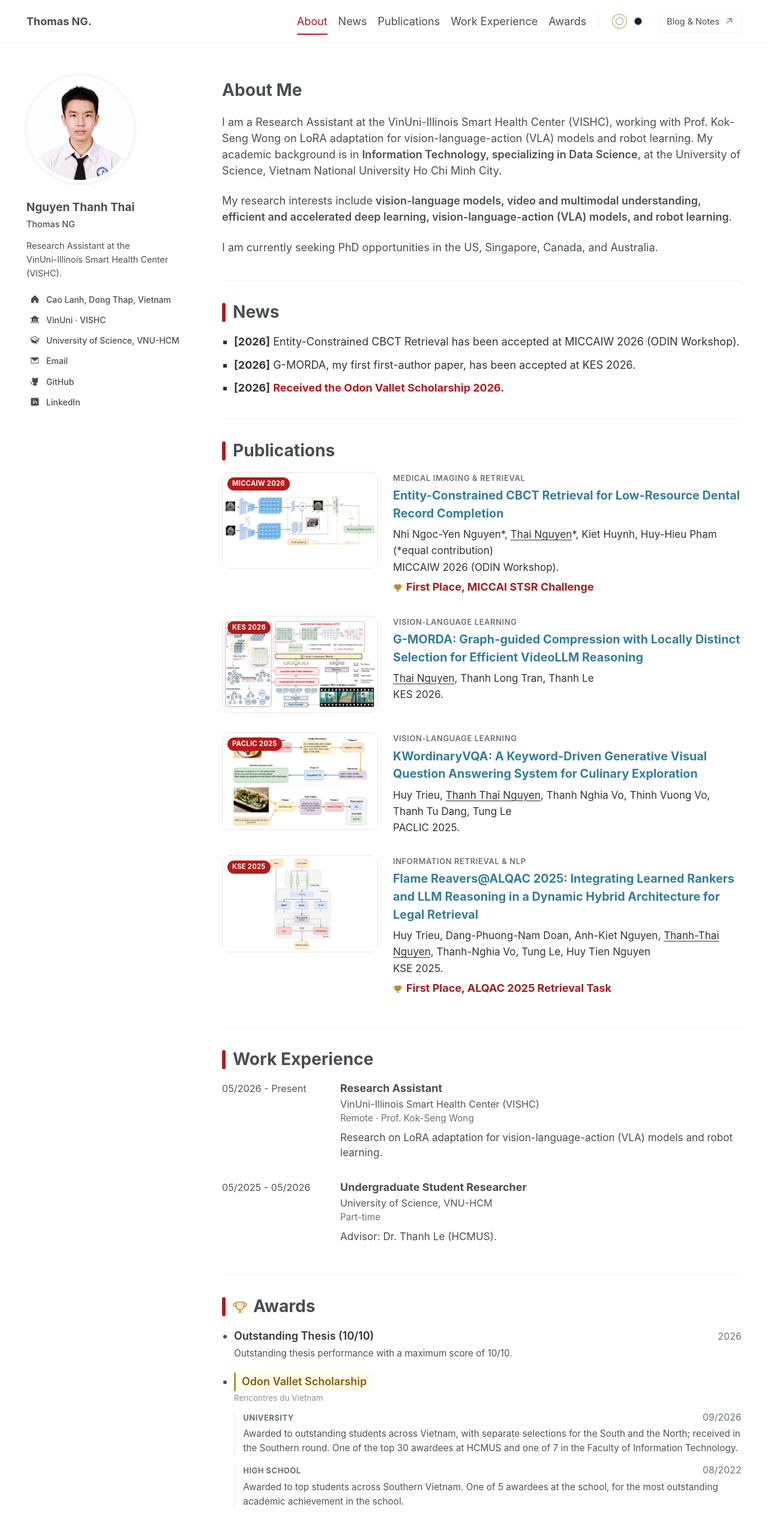
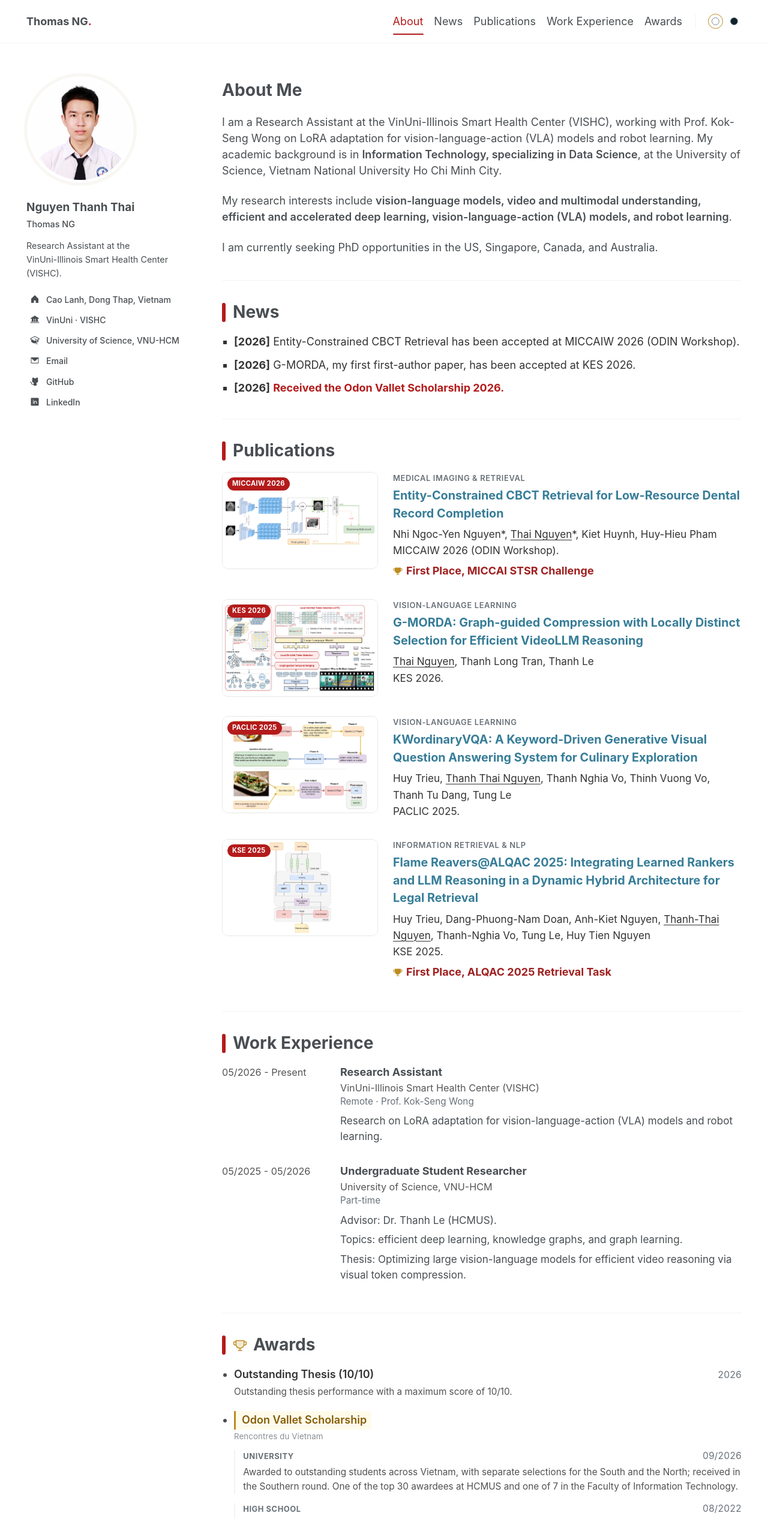
Before and after one commit to Banhmikepthit0105/Banhmikepthit0105.github.io, a React (Vite) app: page / in a window 1280 px wide. Shown: the top 2533 px of the page at 60% size. Built offline with nearby package versions, Linux system fonts and the light colour scheme.

Commit message:
Update profile content: education, awards, research, hide blog button

```diff
--- a/src/App.jsx
+++ b/src/App.jsx
@@ -7,6 +7,8 @@ import { DynamicBackground } from './Motion';
 
 const sections = [['About', 'about'], ['News', 'news'], ['Publications', 'publications'], ['Work Experience', 'experience'], ['Awards', 'awards']];
 const journalUrl = '/?view=journal';
+// Set to true to show the Blog & Notes button on the profile again (the journal itself stays reachable at /?view=journal).
+const SHOW_BLOG_BUTTON = false;
 const entries = postGroups;
 const external = { target: '_blank', rel: 'noopener noreferrer' };
 
@@ -37,7 +39,7 @@ function Profile() {
       <section id="about"><h1>About Me</h1><p>I am a Research Assistant at the <span className="nowrap">VinUni-Illinois Smart Health Center</span> (VISHC), working with Prof. Kok-Seng Wong on LoRA adaptation for vision-language-action (VLA) models and robot learning. My academic background is in <strong>Information Technology, specializing in Data Science</strong>, at the University of Science, Vietnam National University Ho Chi Minh City.</p><p>My research interests include <strong>vision-language models, video and multimodal understanding, efficient and accelerated deep learning, vision-language-action (VLA) models, and robot learning</strong>.</p><p>I am currently seeking PhD opportunities in the US, Singapore, Canada, and Australia.</p></section>
       <section id="news"><h2>News</h2>{profile.news.length ? <ul className="news-list">{profile.news.map((n,i) => <li key={i}><time>[{n.date}]</time> {n.url ? <a href={n.url} {...external}>{n.text}</a> : <span className={n.highlight ? "news-highlight" : undefined}>{n.text}</span>}</li>)}</ul> : <Empty>No updates to share just yet.</Empty>}</section>
       <section id="publications"><h2>Publications</h2><ul className="papers">{profile.publications.map(p=><li key={p.title} className="paper-card"><PaperThumb paper={p}/><div className="paper-body">{p.topic && <p className="paper-topic">{p.topic}</p>}{p.url ? <a className="paper-title-link" href={p.url} {...external}>{p.title}</a> : <span className="paper-title">{p.title}</span>}{p.authors && <p className="paper-authors"><Authors text={p.authors}/></p>}<p className="paper-venue">{p.venue}</p>{p.distinction && <p className="paper-distinction"><Trophy size={16} weight="fill" aria-hidden="true"/> {p.distinction}</p>}</div></li>)}</ul></section>
-      <section id="experience"><h2>Work Experience</h2>{profile.experience.length ? profile.experience.map(e=><article className="work-row" key={e.role+e.organization}>{e.period && <time>{e.period}</time>}<div><h3>{e.role}</h3><p>{e.organization}</p>{e.arrangement && <p className="work-arrangement">{e.arrangement}</p>}{e.description && <p>{e.description}</p>}</div></article>) : <Empty>Professional experience will be added here.</Empty>}</section>
+      <section id="experience"><h2>Work Experience</h2>{profile.experience.length ? profile.experience.map(e=><article className="work-row" key={e.role+e.organization}>{e.period && <time>{e.period}</time>}<div><h3>{e.role}</h3><p>{e.organization}</p>{e.arrangement && <p className="work-arrangement">{e.arrangement}</p>}{[].concat(e.description || []).map(line=><p key={line}>{line}</p>)}</div></article>) : <Empty>Professional experience will be added here.</Empty>}</section>
       <section id="awards"><h2><Trophy size={24} weight="duotone" aria-hidden="true"/> Awards</h2>{profile.awards.length ? <ul className="awards-list">{profile.awards.map(a=><li key={a.title} className={a.featured ? "featured-award" : undefined}><div className="award-head"><strong className="award-name">{a.url ? <a href={a.url} {...external}>{a.title}</a> : a.title}</strong>{a.date && <time className="award-date">{a.date}</time>}</div>{a.issuer && <p className="award-issuer">{a.issuer}</p>}{a.rounds ? <ol className="award-rounds">{a.rounds.map(r=><li key={r.date}><div className="award-head"><span className="round-stage">{r.stage}</span><time className="award-date">{r.date}</time></div><p className="award-description">{r.description}</p></li>)}</ol> : <p className="award-description">{a.description}</p>}</li>)}</ul> : <Empty>Awards and recognitions will be added here.</Empty>}</section>
       <section id="cv"><h2>Education</h2>{profile.education.map(e=><article className="education-row" key={e.institution}><time>{e.period}</time><h3>{e.institution}</h3>{e.note && <p className="education-note">{e.note}</p>}<p>{e.degree}</p>{e.details.length>0 && <ul>{e.details.map(detail=><li key={detail}>{detail}</li>)}</ul>}</article>)}</section>
       <section id="projects"><h2>Selected Projects</h2><ul className="papers projects">{profile.projects.map(p=><li className="paper-card" key={p.role}><PaperThumb paper={p} icon={projectIcons[p.icon]}/><div className="paper-body"><p className="paper-topic">{p.organization}</p>{p.url ? <a className="paper-title-link" href={p.url} {...external}>{p.role}</a> : <span className="paper-title">{p.role}</span>}<p className="project-meta">{p.period}</p><p className="project-description">{p.description}</p></div></li>)}</ul></section>
@@ -129,5 +131,5 @@ export function App() {
   useEffect(()=>{document.documentElement.dataset.theme=theme;try{localStorage.setItem('thomas-theme',theme);}catch{} document.querySelector('meta[name="theme-color"]')?.setAttribute('content',theme==='mono'?'#ffffff':'#07131b');},[theme]);
   useEffect(()=>{const sync=e=>{if(e.key==='thomas-theme'&&['mono','dark'].includes(e.newValue))setTheme(e.newValue);};window.addEventListener('storage',sync);return()=>window.removeEventListener('storage',sync);},[]);
   useEffect(()=>{if(journal)return;const update=()=>{let current='about';for(const [,id] of sections){if(document.getElementById(id)?.getBoundingClientRect().top<=150)current=id;}setActive(current);};window.addEventListener('scroll',update,{passive:true});update();return()=>window.removeEventListener('scroll',update);},[journal]);
-  return <><a className="skip-link" href="#main-content">Skip to content</a>{!journal && theme==='dark' && <DynamicBackground theme={theme}/>}<header className="site-header"><nav className="nav-shell" aria-label="Main navigation"><a className="brand" href="/">Thomas NG<span className="brand-dot">.</span></a><button className="mobile-menu" aria-label="Toggle navigation" aria-expanded={open} onClick={()=>setOpen(!open)}>{open?<X/>:<List/>}</button><div ref={navRef} onMouseLeave={()=>setHovered(null)} onBlur={event=>{if(!event.currentTarget.contains(event.relatedTarget))setHovered(null);}} className={`nav-links ${open?'is-open':''}`}>{journal ? <><a href="/">Research profile</a><a href={journalUrl} className="is-active">Blog & Notes</a></> : sections.map(([label,id])=><a key={id} href={`#${id}`} aria-current={active===id?'location':undefined} className={active===id?'is-active':''} onMouseEnter={()=>setHovered(`#${id}`)} onFocus={()=>setHovered(`#${id}`)} onClick={event=>navigateSection(event,id)}>{label}</a>)}<span className="nav-indicator" style={marker} aria-hidden="true"/></div><ThemePicker theme={theme} setTheme={setTheme}/>{!journal && <a className="header-blog-button" href={journalUrl} {...external}>Blog & Notes <ArrowUpRight size={16} aria-hidden="true"/></a>}</nav></header><main id="main-content">{journal?<Journal/>:<Profile/>}</main></>;
+  return <><a className="skip-link" href="#main-content">Skip to content</a>{!journal && theme==='dark' && <DynamicBackground theme={theme}/>}<header className="site-header"><nav className="nav-shell" aria-label="Main navigation"><a className="brand" href="/">Thomas NG<span className="brand-dot">.</span></a><button className="mobile-menu" aria-label="Toggle navigation" aria-expanded={open} onClick={()=>setOpen(!open)}>{open?<X/>:<List/>}</button><div ref={navRef} onMouseLeave={()=>setHovered(null)} onBlur={event=>{if(!event.currentTarget.contains(event.relatedTarget))setHovered(null);}} className={`nav-links ${open?'is-open':''}`}>{journal ? <><a href="/">Research profile</a><a href={journalUrl} className="is-active">Blog & Notes</a></> : sections.map(([label,id])=><a key={id} href={`#${id}`} aria-current={active===id?'location':undefined} className={active===id?'is-active':''} onMouseEnter={()=>setHovered(`#${id}`)} onFocus={()=>setHovered(`#${id}`)} onClick={event=>navigateSection(event,id)}>{label}</a>)}<span className="nav-indicator" style={marker} aria-hidden="true"/></div><ThemePicker theme={theme} setTheme={setTheme}/>{!journal && SHOW_BLOG_BUTTON && <a className="header-blog-button" href={journalUrl} {...external}>Blog & Notes <ArrowUpRight size={16} aria-hidden="true"/></a>}</nav></header><main id="main-content">{journal?<Journal/>:<Profile/>}</main></>;
 }
--- a/src/content.js
+++ b/src/content.js
@@ -7,18 +7,18 @@ export const profile = {
   ],
   // Title links open on hover/click; `image` is a real figure, `art` is the drawn fallback in PaperArt.jsx.
   publications: [
-    { topic: 'Medical Imaging & Retrieval', title: 'Entity-Constrained CBCT Retrieval for Low-Resource Dental Record Completion', authors: 'Nhi Ngoc-Yen Nguyen*, Thai Nguyen*, Kiet Huynh, Huy-Hieu Pham (*equal contribution)', venue: 'MICCAIW 2026 (ODIN Workshop).', distinction: 'First Place, MICCAI STSR Challenge', badge: 'MICCAIW 2026', art: 'cbct', image: '/assets/papers/cbct-retrieval.png' },
+    { topic: 'Medical Imaging & Retrieval', title: 'Entity-Constrained CBCT Retrieval for Low-Resource Dental Record Completion', authors: 'Nhi Ngoc-Yen Nguyen*, Thai Nguyen*, Kiet Huynh, Huy-Hieu Pham', venue: 'MICCAIW 2026 (ODIN Workshop).', distinction: 'First Place, MICCAI STSR Challenge', badge: 'MICCAIW 2026', art: 'cbct', image: '/assets/papers/cbct-retrieval.png' },
     { topic: 'Vision-Language Learning', title: 'G-MORDA: Graph-guided Compression with Locally Distinct Selection for Efficient VideoLLM Reasoning', url: 'https://github.com/Banhmikepthit0105/G-MORDA', authors: 'Thai Nguyen, Thanh Long Tran, Thanh Le', venue: 'KES 2026.', badge: 'KES 2026', art: 'gmorda', image: '/assets/papers/g-morda.png' },
     { topic: 'Vision-Language Learning', title: 'KWordinaryVQA: A Keyword-Driven Generative Visual Question Answering System for Culinary Exploration', url: 'https://aclanthology.org/2025.paclic-1.31/', authors: 'Huy Trieu, Thanh Thai Nguyen, Thanh Nghia Vo, Thinh Vuong Vo, Thanh Tu Dang, Tung Le', venue: 'PACLIC 2025.', badge: 'PACLIC 2025', art: 'kwordinaryvqa', image: '/assets/papers/kwordinaryvqa.png' },
     { topic: 'Information Retrieval & NLP', title: 'Flame Reavers@ALQAC 2025: Integrating Learned Rankers and LLM Reasoning in a Dynamic Hybrid Architecture for Legal Retrieval', url: 'https://kse2025.kse-conferences.org/wp-content/uploads/sites/10/2025/10/kse-2025-proceedings.pdf', authors: 'Huy Trieu, Dang-Phuong-Nam Doan, Anh-Kiet Nguyen, Thanh-Thai Nguyen, Thanh-Nghia Vo, Tung Le, Huy Tien Nguyen', venue: 'KSE 2025.', distinction: 'First Place, ALQAC 2025 Retrieval Task', badge: 'KSE 2025', art: 'flamereavers', image: '/assets/papers/flame-reavers.png' },
   ],
   experience: [
     { period: '05/2026 - Present', role: 'Research Assistant', organization: 'VinUni-Illinois Smart Health Center (VISHC)', arrangement: 'Remote · Prof. Kok-Seng Wong', description: 'Research on LoRA adaptation for vision-language-action (VLA) models and robot learning.' },
-    { period: '05/2025 - 05/2026', role: 'Undergraduate Student Researcher', organization: 'University of Science, VNU-HCM', arrangement: 'Part-time', description: 'Advisor: Dr. Thanh Le (HCMUS).' },
+    { period: '05/2025 - 05/2026', role: 'Undergraduate Student Researcher', organization: 'University of Science, VNU-HCM', arrangement: 'Part-time', description: ['Advisor: Dr. Thanh Le (HCMUS).', 'Topics: efficient deep learning, knowledge graphs, and graph learning.', 'Thesis: Optimizing large vision-language models for efficient video reasoning via visual token compression.'] },
   ],
   education: [
-    { period: '10/2022 - 10/2026', institution: 'University of Science, VNU-HCM', note: 'The leading university for Information Technology in Southern Vietnam, and among the top universities in Vietnam for IT, computer science and AI.', degree: 'Bachelor’s degree in Information Technology, with High Distinction', details: ['GPA 9.06/10 (3.81/4.0).', 'Top 5% of the Faculty of Information Technology by GPA.', 'Scholarship for Excellent Students, awarded to the top 5% of students in the Faculty of Information Technology by GPA.', 'Dean’s List for Academic Year 2024-2025, with the highest GPA on the list.', 'Odon Vallet Scholarship 2026.'] },
-    { period: '2019 - 2022', institution: 'Nguyen Quang Dieu High School for the Gifted', degree: 'High School Diploma · Chemistry', details: ['Traditional Flag for Academic Excellence, the only student in the school to receive it.', 'Third Prize, Vietnam National Chemistry Olympiad.'] },
+    { period: '10/2022 - 10/2026', institution: 'University of Science, VNU-HCM', note: 'The leading university for Information Technology in Southern Vietnam, and among the top universities in Vietnam for IT, computer science and AI.', degree: 'Bachelor’s degree in Information Technology - High Distinction', details: ['GPA 9.06/10 (3.81/4.0).', 'Top 5% of the Faculty of Information Technology by GPA.', 'Scholarship for Excellent Students, awarded to the top 5% of students in the Faculty of Information Technology by GPA.', 'Dean’s List for Academic Year 2024-2025, with the highest GPA on the list.', 'Odon Vallet Scholarship 2026.'] },
+    { period: '2019 - 2022', institution: 'Nguyen Quang Dieu High School for the Gifted', degree: 'High School Diploma · Chemistry', details: ['Traditional Flag for Academic Excellence (sole awardee).', 'Third Prize, Vietnam National Chemistry Olympiad.'] },
   ],
   // Project titles link to their public repositories.
   projects: [
```
Also changed, not shown: src/PaperArt.jsx (line endings or trailing spaces), 2 other files (tests, documents, lock files or other folders).
